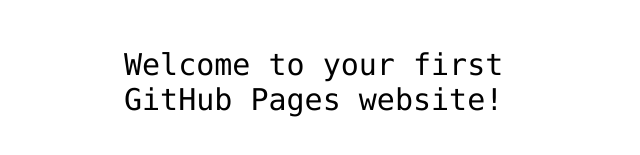
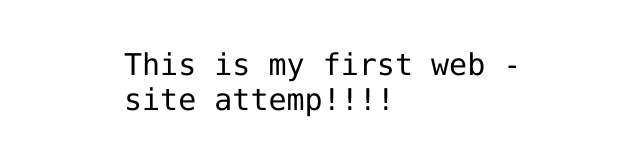
Before and after one commit to Felixwkk/felixwkk.github.io, a plain HTML site: page index.html in a window 1280 px wide. Shown: the part 341-496 px from the top of the page, without its empty margins (316-956 px from the left). Drawn offline with Linux system fonts and the light colour scheme.

Commit message:
Update index.html

```diff
--- a/index.html
+++ b/index.html
@@ -12,7 +12,7 @@
 <img src="https://octodex.github.com/images/daftpunktocat-thomas.gif" id="octocat" alt="octocat-gif" />
 
 <!-- Change this code here by copy and pasting your template on line 15 -->
-<p>Welcome to your first GitHub Pages website!</p>
+<p>This is my first web - site attemp!!!!</p>
 
 </body>
 </html>
```
